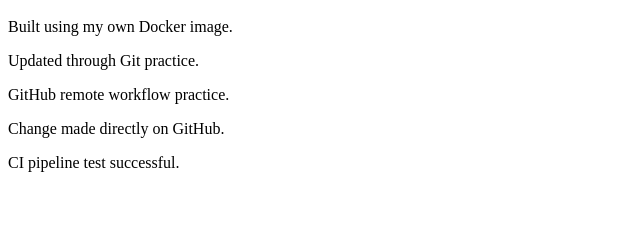
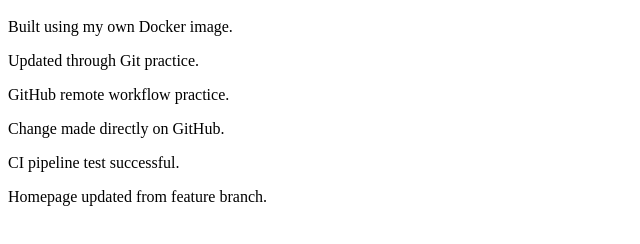
Before and after one commit to shreyasjakkula/docker-nginx-app, a plain HTML site: page index.html in a window 1280 px wide. Shown: the part 48-292 px from the top of the page, without its empty margins (0-640 px from the left). Drawn offline with Linux system fonts and the light colour scheme.

Commit message:
Update homepage on feature branch

```diff
--- a/index.html
+++ b/index.html
@@ -4,3 +4,4 @@
 <p>GitHub remote workflow practice.</p>
 <p>Change made directly on GitHub.</p>
 <p>CI pipeline test successful.</p>
+<p>Homepage updated from feature branch.</p>
```
